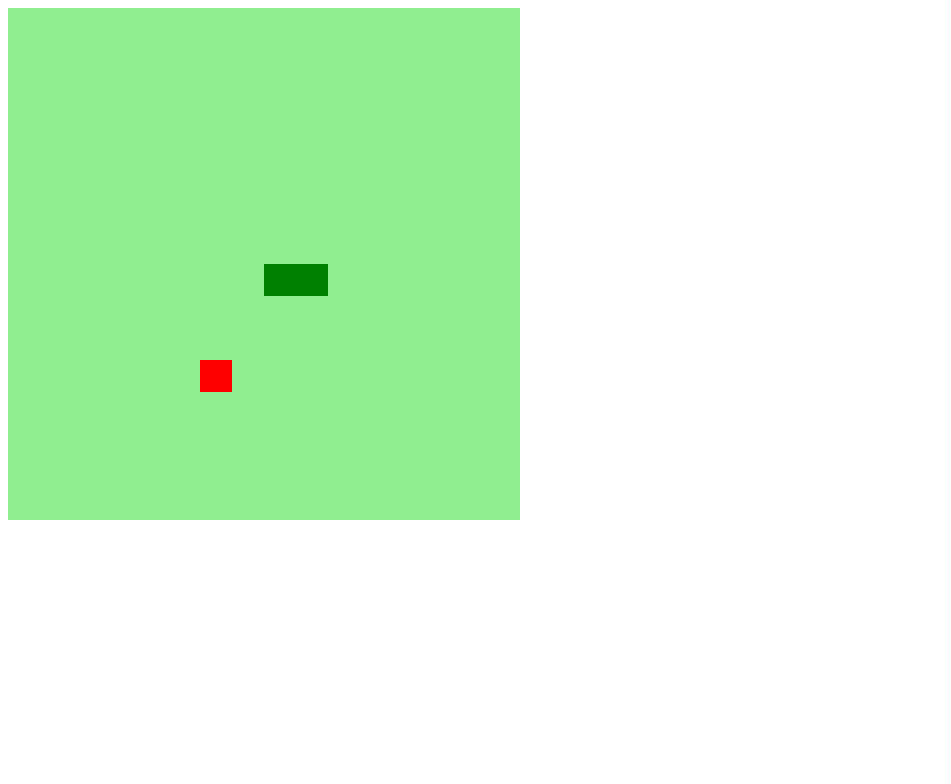
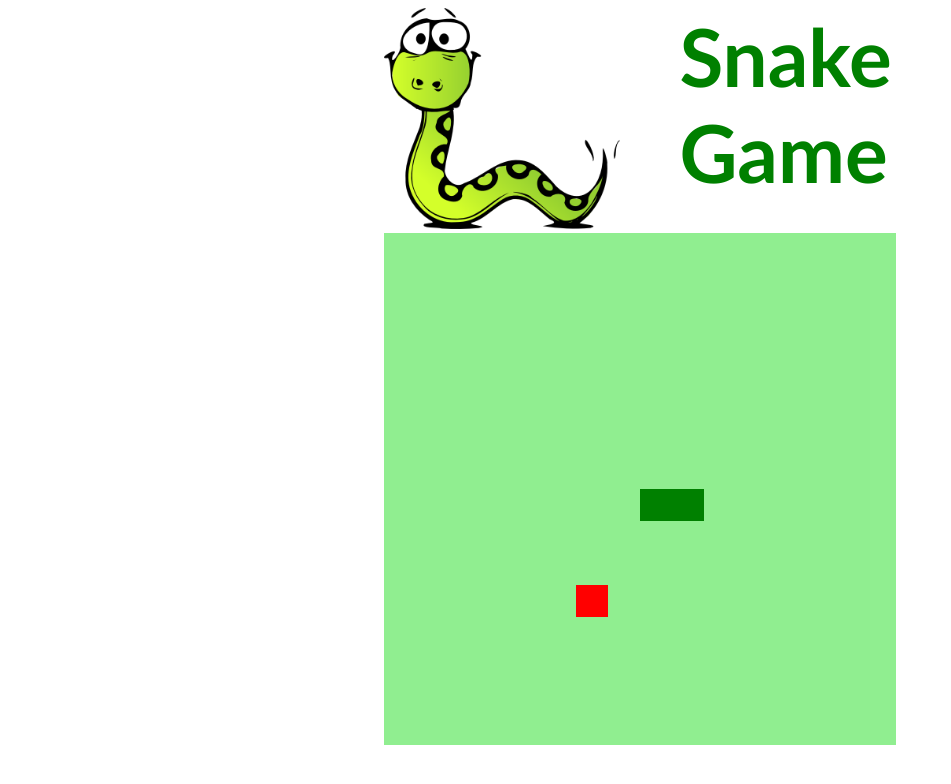
Before and after one commit to kelsonbatista/snake-game-dio, a plain HTML site: page index.html in a window 1280 px wide. Shown: the whole page, without its empty margins (0-951 px from the left). Drawn offline with Linux system fonts and the light colour scheme.

Commit message:
Final layout

```diff
--- a/css/style.css
+++ b/css/style.css
@@ -0,0 +1,25 @@
+body {
+    display: flex;
+    align-items: center;
+    justify-content: center;
+}
+
+.game {
+    width: 512px;
+}
+
+.container {
+    display: flex;
+    flex-direction: row;
+    justify-content: space-around;
+}
+.snake-img img {
+    width: 80%;
+}
+
+.snake-txt {
+    font-size: 80px;
+    font-weight: 900;
+    font-family:'Trebuchet MS', 'Lucida Sans Unicode', 'Lucida Grande', 'Lucida Sans', Arial, sans-serif;
+    color: green;
+}
--- a/index.html
+++ b/index.html
@@ -9,8 +9,14 @@
     <title>Snake Game DIO</title>
 </head>
 <body>
-    <canvas id="snake" width="512px" height="512px"></canvas>
+    <div class="game">
+        <div class="container">
+            <div class="snake-img"><img src="img/snake.png"></div>
+            <div class="snake-txt">Snake Game</div>
+        </div>
 
+        <canvas id="snake" width="512px" height="512px"></canvas>
+    </div>
 
 </body>
 </html>
--- a/js/main.js
+++ b/js/main.js
@@ -35,15 +35,23 @@ function update(event) {
     if(event.keyCode == 37 && direction != "right") direction = "left";
     if(event.keyCode == 38 && direction != "down") direction = "up";
     if(event.keyCode == 39 && direction != "left") direction = "right";
-    if(event.keYCode == 40 && direction != "up") direction = "down";
+    if(event.keyCode == 40 && direction != "up") direction = "down";
 }
 
 function iniciarJogo() {
+
     // se ultrapassa a tela, ela bate na parede
     if(snake[0].x > 15 * box && direction == "right") snake[0].x = 0;
     if(snake[0].x < 0  && direction  == "left") snake[0].x = 16 * box;
     if(snake[0].y > 15 * box && direction == "down") snake[0].y = 0;
     if(snake[0].y < 0 && direction == "up") snake[0].y = 16 * box;
+
+    for(i=1; i<snake.length; i++) {
+        if(snake[0].x == snake[i].x && snake[0].y == snake[i].y) {
+            clearInterval(jogo);
+            alert("Game Over!!!");
+        }
+    }
 
     criarBG();
     criarCobrinha();
@@ -73,4 +81,4 @@ function iniciarJogo() {
 
 }
 
-let jogo = setInterval(iniciarJogo, 100); //a cada 100ms a tela é renovada e atualiza o jogo
+let jogo = setInterval(iniciarJogo, 100); //a cada 100ms a tela é renovada e atualiza o jogo - velocidade do jogo
```
Also changed, not shown: img/snake.png (added).
